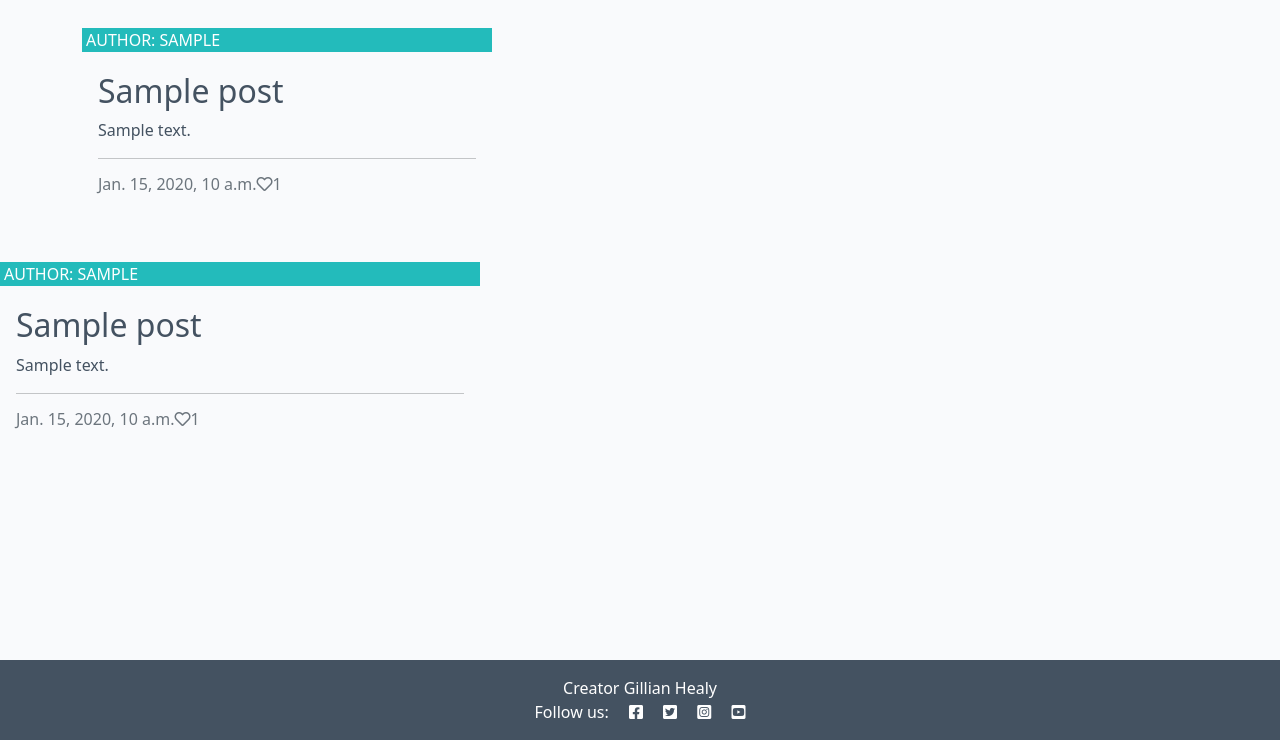
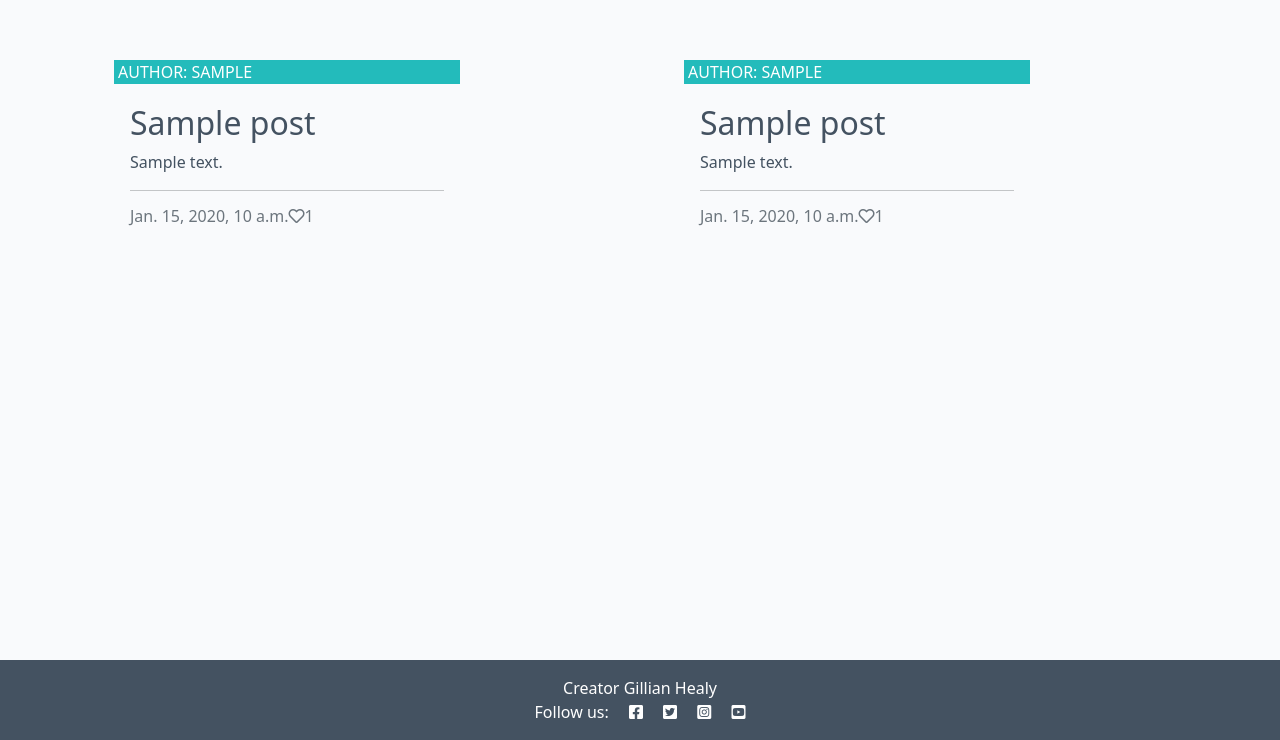
Before and after one commit to healygi/PP4, a Django app: page / in a window 1280 px wide. Shown: the part 60-800 px from the top of the page. Run offline with Django 3.2, Linux system fonts and the light colour scheme; tables that the repository leaves empty hold one stand-in row (values such as "Sample post").

Commit message:
fix cards to align side by side for blog posts using grid system flexbox with bootstrap

```diff
--- a/static/css/style.css
+++ b/static/css/style.css
@@ -32,6 +32,7 @@ body {
 .card {
     border: none;
     background-color: transparent;
+    padding: 2em;
 }
 
 .image-container {
--- a/templates/index.html
+++ b/templates/index.html
@@ -1,63 +1,11 @@
 {% extends "base.html" %}
 
 {% block content %}
+<!-- Blog Entries Column  -->
 
-<!-- <div class="container-fluid">
-    <div class="row">
-
-            <div class="col-sm-6">
-              <div class="card">
-                <div class="card-body">
-                  <h5 class="card-title">How to heal your microbiome</h5>
-                  <p class="card-text">With supporting text below as a natural lead-in to additional content.</p>
-                  <a href="#" class="btn btn-primary">Go somewhere</a>
-                </div>
-              </div>
-            </div>
-            <div class="col-sm-6">
-                <div class="card">
-                  <div class="card-body">
-                    <h5 class="card-title">Special title treatment</h5>
-                    <p class="card-text">With supporting text below as a natural lead-in to additional content.</p>
-                    <a href="#" class="btn btn-primary">Go somewhere</a>
-                  </div>
-                </div>
-              </div>
-              <div class="col-sm-6">
-                <div class="card">
-                  <div class="card-body">
-                    <h5 class="card-title">Special title treatment</h5>
-                    <p class="card-text">With supporting text below as a natural lead-in to additional content.</p>
-                    <a href="#" class="btn btn-primary">Go somewhere</a>
-                  </div>
-                </div>
-              </div>
-
-              <div class="col-sm-6">
-                <div class="card">
-                  <div class="card-body">
-                    <h5 class="card-title">Special title treatment</h5>
-                    <p class="card-text">With supporting text below as a natural lead-in to additional content.</p>
-                    <a href="#" class="btn btn-primary">Go somewhere</a>
-                  </div>
-                </div>
-              </div>
-
-              <div class="col-sm-6">
-                <div class="card">
-                  <div class="card-body">
-                    <h5 class="card-title">Special title treatment</h5>
-                    <p class="card-text">With supporting text below as a natural lead-in to additional content.</p>
-                    <a href="#" class="btn btn-primary">Go somewhere</a>
-                  </div>
-                </div>
-              </div>
-          </div> -->
-
-<!-- Blog Entries Column  -->
 <div class="container">
   <div class="row">
-    <div class="col-lg-6 mb-4">
+    <div class="col-sm">
       <div class="card w-75">
         {% for post in post_list %}
 
@@ -82,15 +30,12 @@
       </div>
     </div>
   </div>
-</div>
 {% if forloop.counter|divisibleby:3 %}
-</div>
 <div class="row">
   {% endif %}
   {% endfor %}
-</div>
 
-<div class="col-lg-6 mb-4">
+<div class="col-sm">
   <div class="card w-75">
     {% for post in post_list %}
 
@@ -123,75 +68,6 @@
   {% endfor %}
 </div>
 </div>
-  <!-- <div class="col-lg-6 mb-4">
-    <div class="card w-75">
-    {% for post in post_list %}
-        <div class="card-body">
-          <div class="image-container">
-            {% if "placeholder" in post.featured_image.url %}
-            <img class="card-img-top" src="https://winmr.com/wp-content/uploads/2019/04/health-wellness.jpg">
-            {% else %}
-            <img class="card-img-top" src="{{ post.featured_image.url }}">
-            {% endif %}
-            <div class="image-flash">
-              <p class="author">Author: {{ post.author }}</p>
-            </div>
-          </div>
-          <a href="{% url 'post_detail' post.slug %}" class="post-link">
-            <h2 class="card-title">{{ post.title }}</h2>
-            <p class="card-text">{{ post.excerpt }}</p>
-          </a>
-          <hr />
-          <p class="card-text text-muted h6">{{ post.created_on }}<i class="far fa-heart"></i>{{ post.number_of_likes }}
-          </p>
-        </div>
-      </div>
-    </div>
-    {% if forloop.counter|divisibleby:3 %}
-  </div>
-  <div class="row">
-    {% endif %}
-    {% endfor %}
-  </div>
-</div> -->
-
-<!--
-<div class="col-12 mt-3 left">
-  <div class="row">
-    {% for post in post_list %}
-    <div class="col-md-4">
-      <div class="card mb-4">
-        <div class="card-body">
-          <div class="image-container">
-            {% if "placeholder" in post.featured_image.url %}
-            <img class="card-img-top" src="https://winmr.com/wp-content/uploads/2019/04/health-wellness.jpg">
-            {% else %}
-            <img class="card-img-top" src="{{ post.featured_image.url }}">
-            {% endif %}
-            <div class="image-flash">
-              <p class="author">Author: {{ post.author }}</p>
-            </div>
-          </div>
-          <a href="{% url 'post_detail' post.slug %}" class="post-link">
-            <h2 class="card-title">{{ post.title }}</h2>
-            <p class="card-text">{{ post.excerpt }}</p>
-          </a>
-          <hr />
-          <p class="card-text text-muted h6">{{ post.created_on }}<i class="far fa-heart"></i>{{ post.number_of_likes }}
-          </p>
-        </div>
-      </div>
-    </div>
-    {% if forloop.counter|divisibleby:3 %}
-  </div>
-  <div class="row">
-    {% endif %}
-    {% endfor %}
-  </div>
-</div>
-</div> -->
-
-
 {% if is_paginated %}
 <nav aria-label="Page navigation">
   <ul class="pagination justify-content-center">
```
